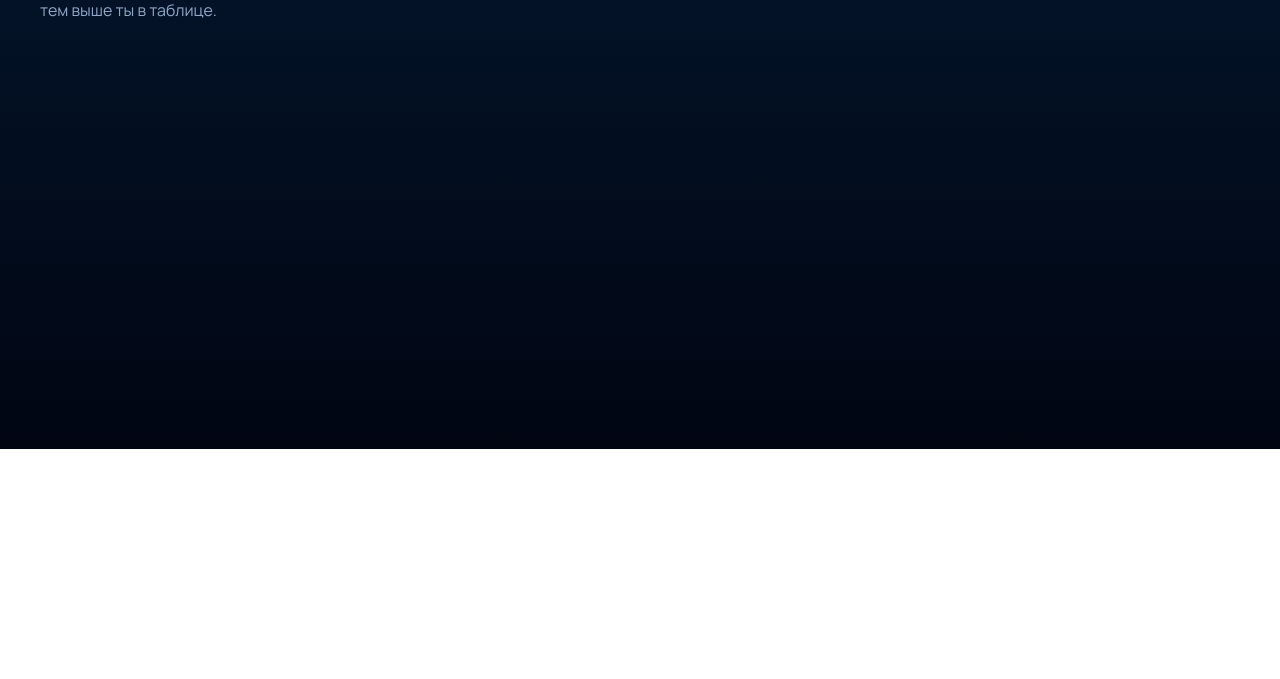
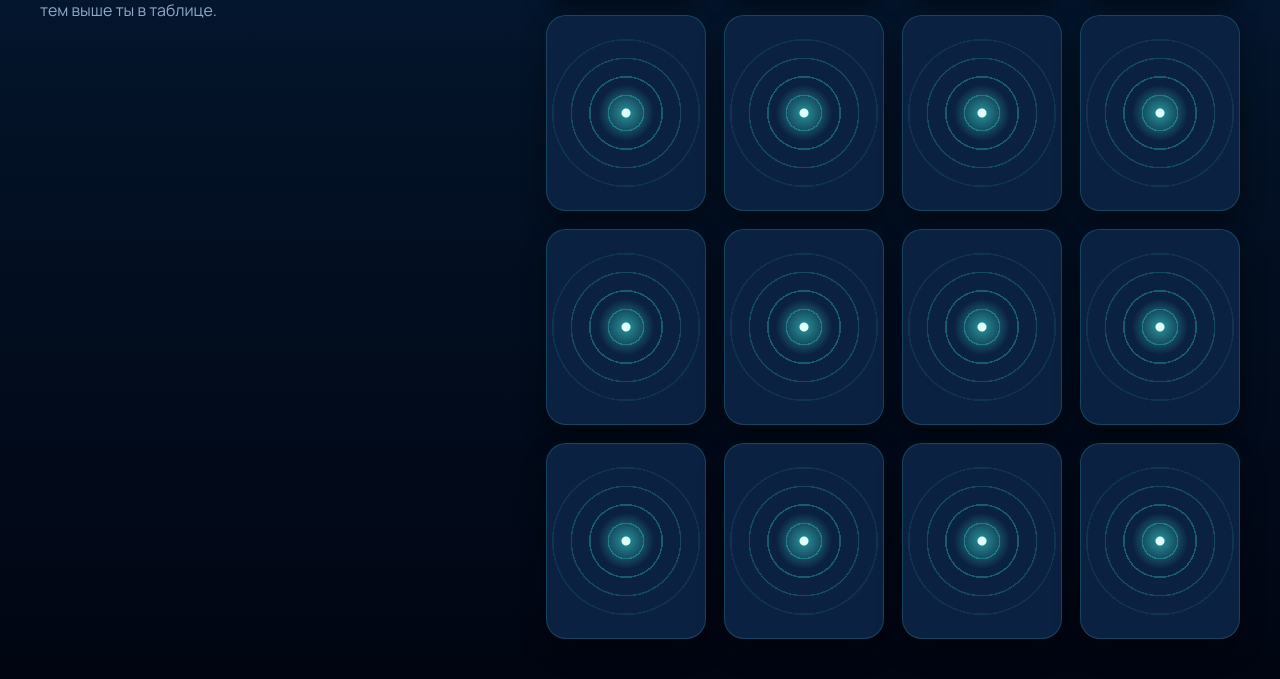
Before and after one commit to aleskarova/memory-game, a website with bundled scripts: page index.html in a window 1280 px wide. Shown: the part 351-1030 px from the top of the page. Before the commit the page ends 800 px from the top, so only its background shows below. Built offline with nearby package versions, Linux system fonts and the light colour scheme; a web font is replaced by a local one.

Commit message:
feat: render shuffled cards board

```diff
--- a/index.html
+++ b/index.html
@@ -6,6 +6,7 @@
     <title>ABYSS - Memory Game</title>
     <link rel="stylesheet" href="styles/variables.css" />
     <link rel="stylesheet" href="styles/base.css" />
+    <link rel="stylesheet" href="styles/board.css" />
     <link rel="stylesheet" href="styles/button.css" />
     <link rel="stylesheet" href="styles/header.css" />
     <link rel="stylesheet" href="styles/layout.css" />
--- /dev/null
+++ b/src/components/board.js
@@ -0,0 +1,25 @@
+import { el } from '../utils/dom.js';
+import { createCard } from './card.js';
+
+let boardElement = null;
+
+export function createBoard(onCardClick) {
+  boardElement = el('section', {
+    className: 'board',
+    attrs: { 'aria-label': 'Игровое поле' },
+  });
+
+  boardElement.addEventListener('click', (event) => {
+    const cardElement = event.target.closest('.card');
+    if (cardElement) {
+      onCardClick(cardElement.dataset.uid);
+    }
+  });
+
+  return boardElement;
+}
+
+export function renderBoard(deck) {
+  const cards = deck.map((card) => createCard(card));
+  boardElement.replaceChildren(...cards);
+}
--- /dev/null
+++ b/src/components/card.js
@@ -0,0 +1,30 @@
+import { el } from '../utils/dom.js';
+
+export const CLOSED_CARD_LABEL = 'Закрытая карточка';
+
+export function createCard(card) {
+  const back = el('div', { className: 'card__back' });
+
+  const front = el('div', { className: 'card__front' }, [
+    el('img', {
+      className: 'card__image',
+      attrs: { src: card.image, alt: '', draggable: 'false' },
+    }),
+    el('span', { className: 'card__name', text: card.name }),
+  ]);
+
+  const inner = el('div', { className: 'card__inner' }, [back, front]);
+
+  return el(
+    'button',
+    {
+      className: 'card',
+      attrs: {
+        type: 'button',
+        'data-uid': card.uid,
+        'arial-label': CLOSED_CARD_LABEL,
+      },
+    },
+    [inner],
+  );
+}
--- a/src/main.js
+++ b/src/main.js
@@ -1,5 +1,7 @@
+import { createBoard, renderBoard } from './components/board.js';
 import { createHeader } from './components/header.js';
 import { createSidebar } from './components/sidebar.js';
+import { createDeck } from './game.js';
 import { el } from './utils/dom.js';
 
 const header = createHeader({
@@ -7,12 +9,11 @@ const header = createHeader({
   onLeaderboard: () => console.log('Таблица лидеров'),
 });
 
-const board = el('section', {
-  className: 'board',
-  attrs: { 'aria-label': 'Игровое поле' },
-});
+const board = createBoard((uid) => console.log('Клик по карточке', uid));
 
 const main = el('main', { className: 'layout' }, [createSidebar(), board]);
 const app = el('div', { className: 'app' }, [header, main]);
 
 document.body.append(app);
+
+renderBoard(createDeck());
--- /dev/null
+++ b/styles/board.css
@@ -0,0 +1,80 @@
+.board {
+  display: grid;
+  grid-template-columns: repeat(4, 1fr);
+  gap: 18px;
+}
+
+.card {
+  position: relative;
+  aspect-ratio: 160 / 196;
+  padding: 0;
+  border: none;
+  border-radius: var(--radius-card);
+  color: inherit;
+  background: none;
+  cursor: pointer;
+  perspective: 1000px;
+  transition: transform 0.2s;
+}
+
+.card__inner {
+  position: absolute;
+  inset: 0;
+  transform-style: preserve-3d;
+  transition: transform 0.4s cubic-bezier(0.2, 0.8, 0.2, 1);
+}
+
+.card.is-open .card__inner {
+  transform: rotateY(180deg);
+}
+
+.card__back,
+.card__front {
+  position: absolute;
+  inset: 0;
+  overflow: hidden;
+  border-radius: var(--radius-card);
+  backface-visibility: hidden;
+}
+
+.card__back {
+  border: 1px solid rgb(62 242 224 / 0.18);
+  background:
+    radial-gradient(
+      circle,
+      #dffffb 0 4px,
+      rgb(62 242 224 / 0.45) 5px,
+      transparent 28px
+    ),
+    radial-gradient(circle, transparent 30%, #0b2142 72%),
+    repeating-radial-gradient(
+      circle,
+      transparent 0 17px,
+      rgb(62 242 224 / 0.28) 17px 18.5px
+    ),
+    #0b2142;
+  box-shadow: 0 12px 24px rgb(0 0 0 / 0.45);
+}
+
+.card__front {
+  display: flex;
+  flex-direction: column;
+  align-items: center;
+  justify-content: center;
+  gap: 6px;
+  padding: 12px;
+  border: 1px solid rgb(91 139 208 / 0.55);
+  background: radial-gradient(circle, #17406f, var(--radius-card));
+  transform: rotateY(180deg);
+}
+
+.card__image {
+  width: 70%;
+  aspect-ratio: 1;
+}
+
+.card__name {
+  font-size: 13px;
+  font-weight: 600px;
+  color: var(--text-secondary);
+}
```
